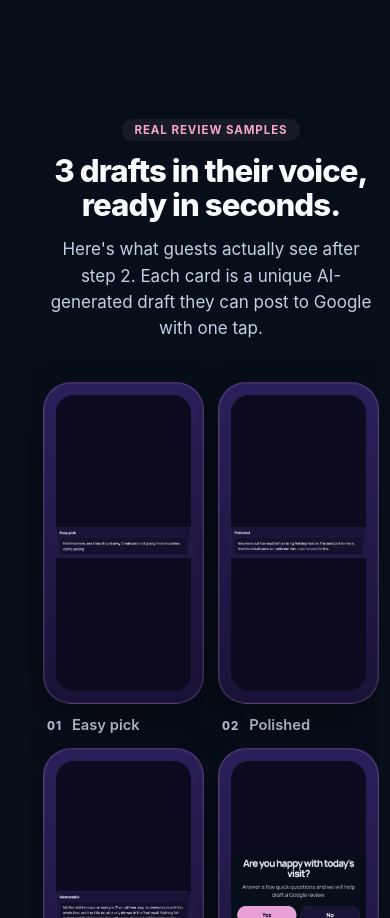
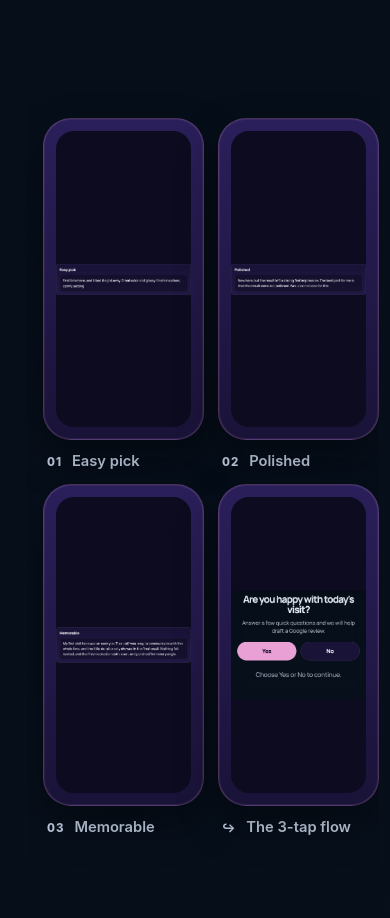
Before and after one commit to hopkinsoffical/gmap-review-restaurants, a website: page ai-review-generator.html in a window 390 px wide. Shown: the part 2375-3293 px from the top of the page. Drawn offline with Linux system fonts and the light colour scheme.

Commit message:
fix(product): remove verbose section head from Real Review Samples
Cathy: '图片展示太丑，这个section remove: 3 drafts in their
voice, ready in seconds. Here's what guests actually see
after step 2. Each card is a unique AI-generated draft they
can post to Google with one tap.'

The 'Real Review Samples' section was visually heavy:
  - 'Real review samples' pill label
  - '3 drafts in their voice, ready in seconds.' h2
  - 2-line subhead explaining the section
  - 4 phone frames below

With the 9/18 phone bezel fix in 6925c24, the 4 frames
are now the dominant visual. The verbose copy is competing
for attention without adding much. Removing the section
head makes the 4 phone samples the focus.

Fix (1 file, -9 lines):
  Removed <div class='air-section-head'> with:
    - <div class='air-section-label'>Real review samples</div>
    - <h2 class='air-section-title'>3 drafts in their voice, ready in seconds.</h2>
    - <p class='air-section-sub'>Here's what guests actually see...</p>
  The .air-samples section now contains only the
  .air-samples-grid (4 phone frames). Section padding
  (64px 0) preserved for breathing room above/below
  the grid.

Verified (will check after deploy):
  /ai-review-generator.html → 'Real Review Samples'
  section now shows only the 4 phone frames in a row,
  no section head. Section padding (64px 0) keeps it
  visually separated from 'How it works' above and
  'Why restaurants use it' below.

```diff
--- a/ai-review-generator.html
+++ b/ai-review-generator.html
@@ -1083,15 +1083,6 @@
 
   <!-- REAL REVIEW SAMPLES — 4 IMAGES -->
   <section class="air-samples">
-    <div class="air-section-head">
-      <div class="air-section-label">Real review samples</div>
-      <h2 class="air-section-title">3 drafts in their voice, ready in seconds.</h2>
-      <p class="air-section-sub">
-        Here's what guests actually see after step 2. Each card is a unique
-        AI-generated draft they can post to Google with one tap.
-      </p>
-    </div>
-
     <div class="air-samples-grid">
       <figure class="air-sample">
         <div class="air-sample-frame">
```
